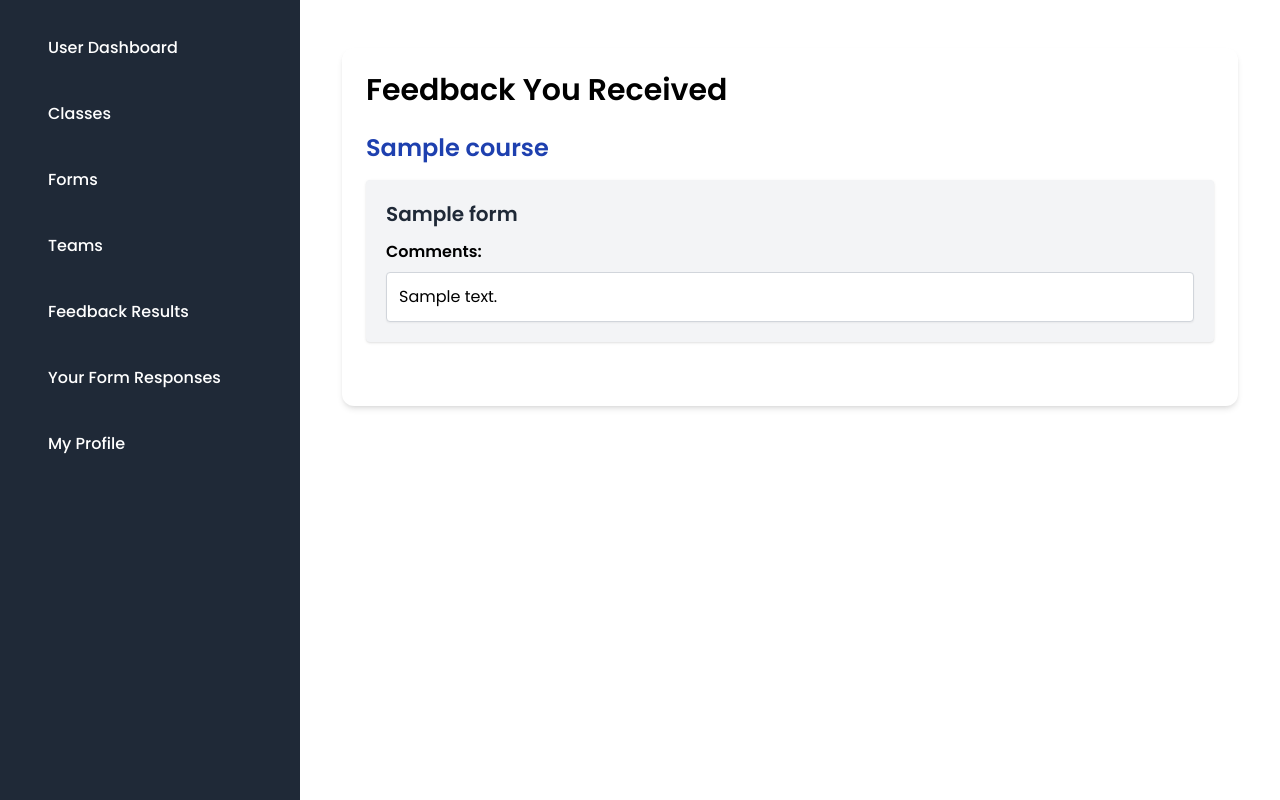
After one commit to varun-singh26/PeerSight, a Django app: page /student/your-feedback/ in a window 1280 px wide. The commit adds this page. Run offline with Django 4.2, Linux system fonts and the light colour scheme; a user stored in the database is signed in; tables that the repository leaves empty hold one stand-in row (values such as "Sample post"); some libraries are stand-ins or nearby versions.

Commit message:
Made the view feedback page on the student side

```diff
--- a/PeerSight/main/models.py
+++ b/PeerSight/main/models.py
@@ -12,6 +12,10 @@ class Form(models.Model):
     teams = models.ManyToManyField(Team, related_name='forms', blank=True)
     created_at = models.DateTimeField(auto_now_add=True)
     updated_at = models.DateTimeField(auto_now=True)
+    allow_multiple_responses = models.BooleanField(default=False, help_text="Allow each student to submit one response per teammate")
+
+    def is_peer_evaluation(self):
+        return self.allow_multiple_responses
 
     def __str__(self):
         return self.title
@@ -41,14 +45,16 @@ class Choice(models.Model):
 
 class FormResponse(models.Model):
     form = models.ForeignKey(Form, on_delete=models.CASCADE, related_name='responses')
-    student = models.ForeignKey(settings.AUTH_USER_MODEL, on_delete=models.CASCADE)
+    student = models.ForeignKey(settings.AUTH_USER_MODEL, on_delete=models.CASCADE, related_name="submitted_responses") # the evaluator
+    target_student = models.ForeignKey(settings.AUTH_USER_MODEL, on_delete=models.CASCADE, related_name="received_responses", null=True, blank=True) # the evaluatee
     submitted_at = models.DateTimeField(auto_now_add=True)
 
     class Meta:
-        unique_together = ['form', 'student']
+        unique_together = ['form', 'student', 'target_student']
 
     def __str__(self):
         return f"{self.student.username}'s response to {self.form.title}"
+
 
 class QuestionResponse(models.Model):
     form_response = models.ForeignKey(FormResponse, on_delete=models.CASCADE, related_name='question_responses')
--- a/PeerSight/main/templates/main/create_form.html
+++ b/PeerSight/main/templates/main/create_form.html
@@ -104,6 +104,12 @@
             <input type="datetime-local" name="deadline">
         </div>
         <div class="form-group">
+            <label>
+                <input type="checkbox" name="allow_multiple_responses">
+                Allow each student to submit one response per teammate
+            </label>
+        </div>
+        <div class="form-group">
             <label>Select Teams:</label>
             <div id="team-checkboxes">
                 <p class="text-gray-500 text-sm">Select a course first to load teams.</p>
--- a/PeerSight/main/urls.py
+++ b/PeerSight/main/urls.py
@@ -26,7 +26,4 @@ urlpatterns = [
     path('forms/', views.student_forms_view, name='student_forms'),
     path('ajax/get_teams/<int:course_id>/', views.get_teams_for_course, name='get_teams_for_course'),
     path('student-feedback/<int:form_id>/<int:student_id>/', views.student_feedback_view, name='student_feedback'),
-
-
-
 ]
--- a/PeerSight/shared/templates/shared/student_sidebar.html
+++ b/PeerSight/shared/templates/shared/student_sidebar.html
@@ -44,7 +44,7 @@
         >
     </a>
     <a
-        href="#feedback"
+        href="{% url 'student:your_received_feedback' %}"
         class="nav-item flex gap-4 items-center px-8 py-4 cursor-pointer duration-[0.3s] transition-[background-color] max-md:px-5 max-md:py-3 max-sm:px-4 max-sm:py-2.5"
     >
         <i class="ti ti-chart-dots text-2xl text-white"></i>
@@ -53,6 +53,16 @@
             >Feedback Results</span
         >
     </a>
+    <a
+        href="{% url 'student:your_responses' %}"
+        class="nav-item flex gap-4 items-center px-8 py-4 cursor-pointer duration-[0.3s] transition-[background-color] max-md:px-5 max-md:py-3 max-sm:px-4 max-sm:py-2.5"
+    >
+    <i class="ti ti-chart-dots text-2xl text-white"></i>
+    <span
+        class="text-base font-medium text-white max-md:text-sm max-sm:text-sm"
+        >Your Form Responses</span
+    >
+</a>
     <a
         href="#profile"
         class="nav-item flex gap-4 items-center px-8 py-4 cursor-pointer duration-[0.3s] transition-[background-color] max-md:px-5 max-md:py-3 max-sm:px-4 max-sm:py-2.5"
--- /dev/null
+++ b/PeerSight/student/templates/student/received_feedback.html
@@ -0,0 +1,43 @@
+{% extends "shared/base.html" %}
+{% block title %}Feedback You Received{% endblock %}
+
+{% block content %}
+<div class="max-w-4xl mx-auto bg-white shadow-md rounded-xl p-6 mt-12">
+    <h1 class="text-3xl font-bold mb-6">Feedback You Received</h1>
+
+    {% if feedback_data %}
+        {% for entry in feedback_data %}
+            <div class="mb-10">
+                <h2 class="text-2xl font-semibold text-blue-800">{{ entry.course.name }}</h2>
+                <div class="mt-4 space-y-8">
+                    {% for f in entry.forms %}
+                        <div class="bg-gray-100 p-5 rounded shadow">
+                            <h3 class="text-xl font-bold text-gray-800 mb-3">{{ f.form.title }}</h3>
+
+                            {% if f.likert_averages %}
+                                <p class="font-semibold mb-2">Average Ratings:</p>
+                                <ul class="list-disc ml-6 mb-4">
+                                    {% for q in f.likert_averages %}
+                                        <li>{{ q.question }} — <strong>{{ q.average }}</strong> / 5</li>
+                                    {% endfor %}
+                                </ul>
+                            {% endif %}
+
+                            {% if f.comments %}
+                                <p class="font-semibold mb-2">Comments:</p>
+                                <ul class="space-y-2">
+                                    {% for comment in f.comments %}
+                                        <li class="bg-white p-3 rounded border border-gray-300 shadow-sm">{{ comment }}</li>
+                                    {% endfor %}
+                                </ul>
+                            {% endif %}
+                        </div>
+                    {% endfor %}
+                </div>
+            </div>
+        {% endfor %}
+    {% else %}
+        <p class="text-gray-600">No one has submitted feedback for you yet.</p>
+    {% endif %}
+</div>
+{% endblock %}
--- a/PeerSight/student/urls.py
+++ b/PeerSight/student/urls.py
@@ -5,5 +5,11 @@ from . import views
 app_name = "student"
 
 urlpatterns = [
-    path("student_forms/", views.student_form_dashboard_view, name="student_form_dashboard")
+    path("student_forms/", views.student_form_dashboard_view, name="student_form_dashboard"),
+    path('student-feedback/<int:form_id>/<int:student_id>/', views.student_feedback_view, name='student_feedback'),
+    path('your-responses/', views.student_responses_view, name="your_responses"),
+    path('your-responses/<int:response_id>/', views.student_response_details_view, name="your_response_details"),
+    path('your-feedback/', views.student_received_feedback_view, name="your_received_feedback"),
 ]
+
+#
--- a/PeerSight/student/views.py
+++ b/PeerSight/student/views.py
@@ -1,7 +1,9 @@
-from django.shortcuts import render
+from django.shortcuts import render, redirect,  get_object_or_404
+from django.contrib.auth import get_user_model
 from django.contrib.auth.decorators import login_required
-from main.models import Form, Team
+from main.models import Form, Team, FormResponse, QuestionResponse
 from collections import defaultdict
+from django.db.models import Avg
 
 # Create your views here.
 
@@ -27,3 +29,158 @@ def student_form_dashboard_view(request):
         'course_team_map': course_team_map,
         'forms_by_course': forms_by_course,
     })
+
+
+@login_required
+def student_received_feedback_view(request):
+    student = request.user
+
+    # All responses where this student was the target
+    responses = (
+        FormResponse.objects
+        .filter(target_student=student)
+        .select_related('form__course')
+        .prefetch_related('question_responses__question')
+    )
+
+    # Group by (course, form)
+    grouped_feedback = defaultdict(lambda: defaultdict(list))
+
+    for response in responses:
+        course = response.form.course
+        form = response.form
+        grouped_feedback[course][form].append(response)
+
+    # For each (course, form) --> collect average scores and comments
+    feedback_data = []
+
+    for course, forms in grouped_feedback.items():
+        course_entry = {
+            'course': course,
+            'forms': []
+        }
+        for form, form_responses in forms.items():
+            # Get all related question responses for this form/student
+            qr_queryset = QuestionResponse.objects.filter(
+                form_response__in=form_responses
+            ).select_related('question')
+
+            # Aggregate Likert responses
+            likert_questions = form.questions.filter(question_type='likert')
+            likert_averages = []
+            for question in likert_questions:
+                avg = qr_queryset.filter(question=question).aggregate(Avg('rating_value'))['rating_value__avg']
+                if avg is not None:
+                    likert_averages.append({
+                        'question': question.question_text,
+                        'average': round(avg, 1)
+                    })
+            # Collect text answers (comments)
+            comments = [
+                qr.answer_text for qr in qr_queryset
+                if qr.question.question_type == 'text' and qr.answer_text.strip()
+            ]
+
+            course_entry['forms'].append({
+                'form': form,
+                'likert_averages': likert_averages,
+                'comments': comments
+            })
+        feedback_data.append(course_entry)
+
+    return render(request, 'student/received_feedback.html', {
+        'feedback_data': feedback_data
+    })
+
+User = get_user_model()
+
+# This view is for admin?
+@login_required
+def student_feedback_view(request, form_id, student_id):
+
+    form = get_object_or_404(Form, id=form_id)
+    student = get_object_or_404(User, id=student_id)
+
+    # Average scores for likert/rating questions
+    questions = form.questions.filter(question_type='likert')
+    average_scores = []
+
+    total_score = 0
+    count = 0
+
+    for question in questions:
+        avg = QuestionResponse.objects.filter(
+            question=question,
+            form_response__form=form,
+            form_response__student=student,
+            rating_value__isnull=False
+        ).aggregate(Avg('rating_value'))['rating_value__avg']
+
+        if avg is not None:
+            average_scores.append({
+                'question': question.question_text,
+                'average': avg
+            })
+            total_score += avg
+            count += 1
+
+    cumulative_score = total_score / count if count > 0 else 0
+
+    comments_qs = QuestionResponse.objects.filter(
+        question__form=form,
+        form_response__student=student,
+        question__question_type='text'
+    ).exclude(answer_text="")
+
+    comments = [c.answer_text for c in comments_qs]
+
+    return render(request, 'main/student_feedback.html', {
+        'student': student,
+        'form': form,
+        'average_scores': average_scores,
+        'comments': comments,
+        'cumulative_score': cumulative_score,
+    })
+
+
+@login_required
+def student_responses_view(request):
+    student = request.user
+
+    # Get all responses from this student
+    responses = (
+        FormResponse.objects
+        .filter(student=student)
+        .select_related('form__course')
+        .order_by('-submitted_at')
+    )
+
+    # Build a mapping: response -> student team (per course)
+    response_team_map = {}
+    for response in responses:
+        course = response.form.course
+        team = student.teams.filter(course=course).first()
+        response_team_map[response.id] = team
+
+    return render(request, 'student/yourResponses.html', {
+        'responses': responses,
+        'response_team_map': response_team_map,
+    })
+
+
+def student_response_details_view(request, response_id):
+    response = get_object_or_404(FormResponse, id=response_id)
+    return render(request, 'student/yourResponseDetails.html', {"response": response})
+
+    '''questions = response.form.questions.all()
+
+    question_responses = QuestionResponse.objects.filter(form_response=response)
+
+    # Build a mapping of question ID to its response
+    question_response_map = {qr.question.id: qr for qr in question_responses}
+
+    return render(request, 'student/yourResponseDetails.html', {
+        'response': response,
+        'questions': questions,
+        'question_response_map': question_response_map,
+    })'''
```
Also changed, not shown: PeerSight/main/templates/main/fill_form.html (+11 -0 lines), PeerSight/main/views.py (+93 -24 lines), PeerSight/student/templates/student/yourResponseDetails.html (added, +11 -0 lines), PeerSight/student/templates/student/yourResponses.html (added, +46 -0 lines), PeerSight/main/migrations/0005_alter_formresponse_unique_together_and_more.py (added), PeerSight/student/templates/student/form_dashboard.html (renamed from PeerSight/student/templates/student/dashboard.html).
